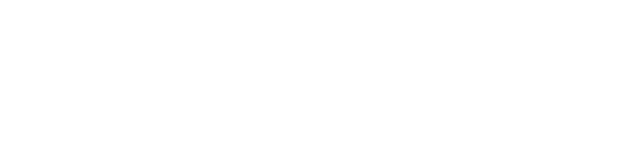
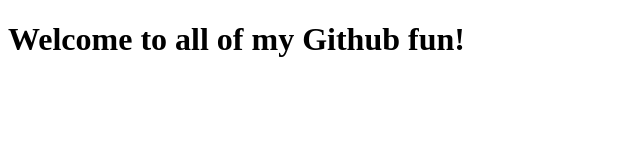
Before and after one commit to SihlerBaldock/markdown, a plain HTML site: page index.html in a window 1280 px wide. Shown: the whole page, without its empty margins (0-640 px from the left). Drawn offline with Linux system fonts and the light colour scheme.

Commit message:
Update index.html

```diff
--- a/index.html
+++ b/index.html
@@ -5,6 +5,6 @@
     <title>Markdown Example Using GitHub</title>
 </head>
 <body>
-
+    <h1>Welcome to all of my Github fun!</h1>
 </body>
 </html>
```
